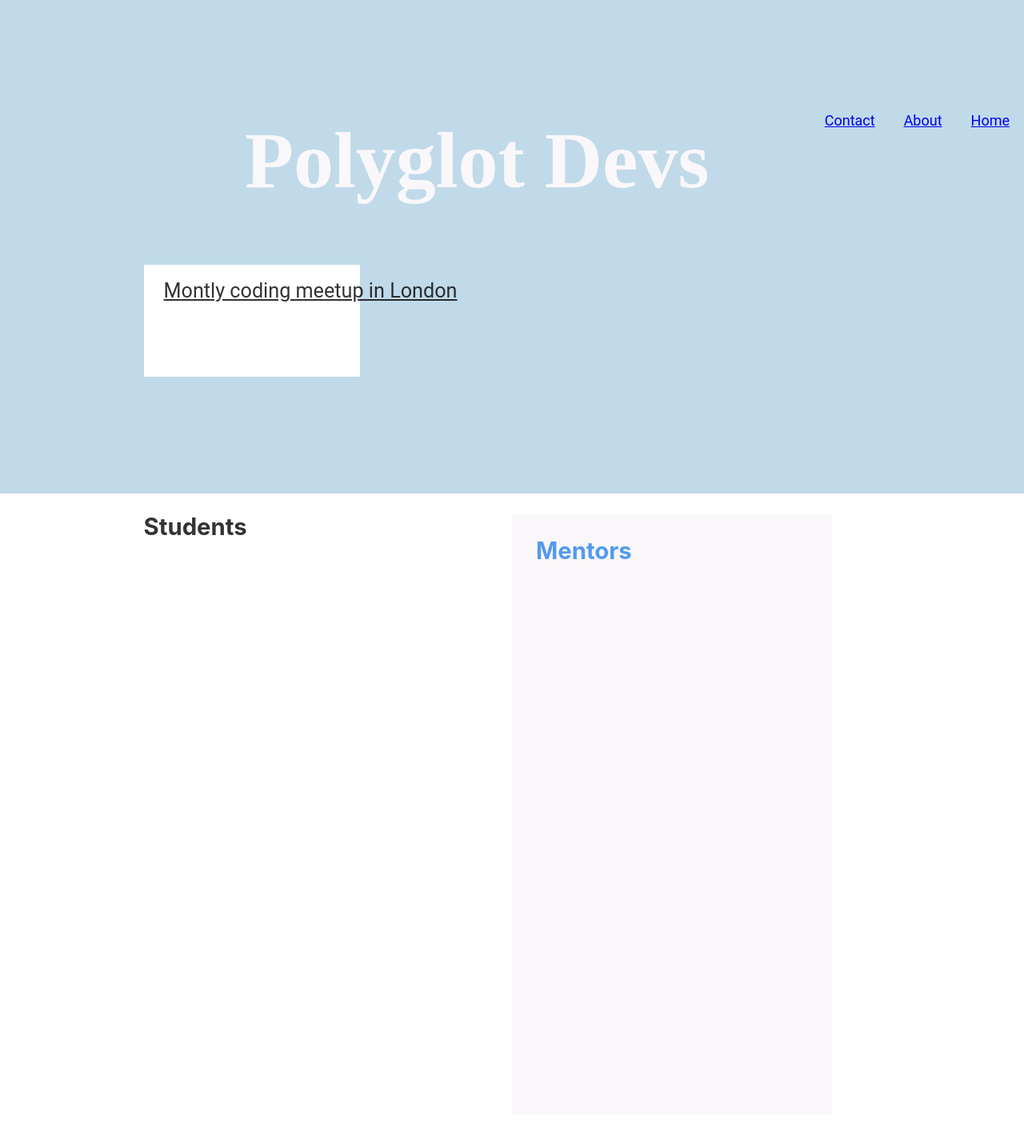
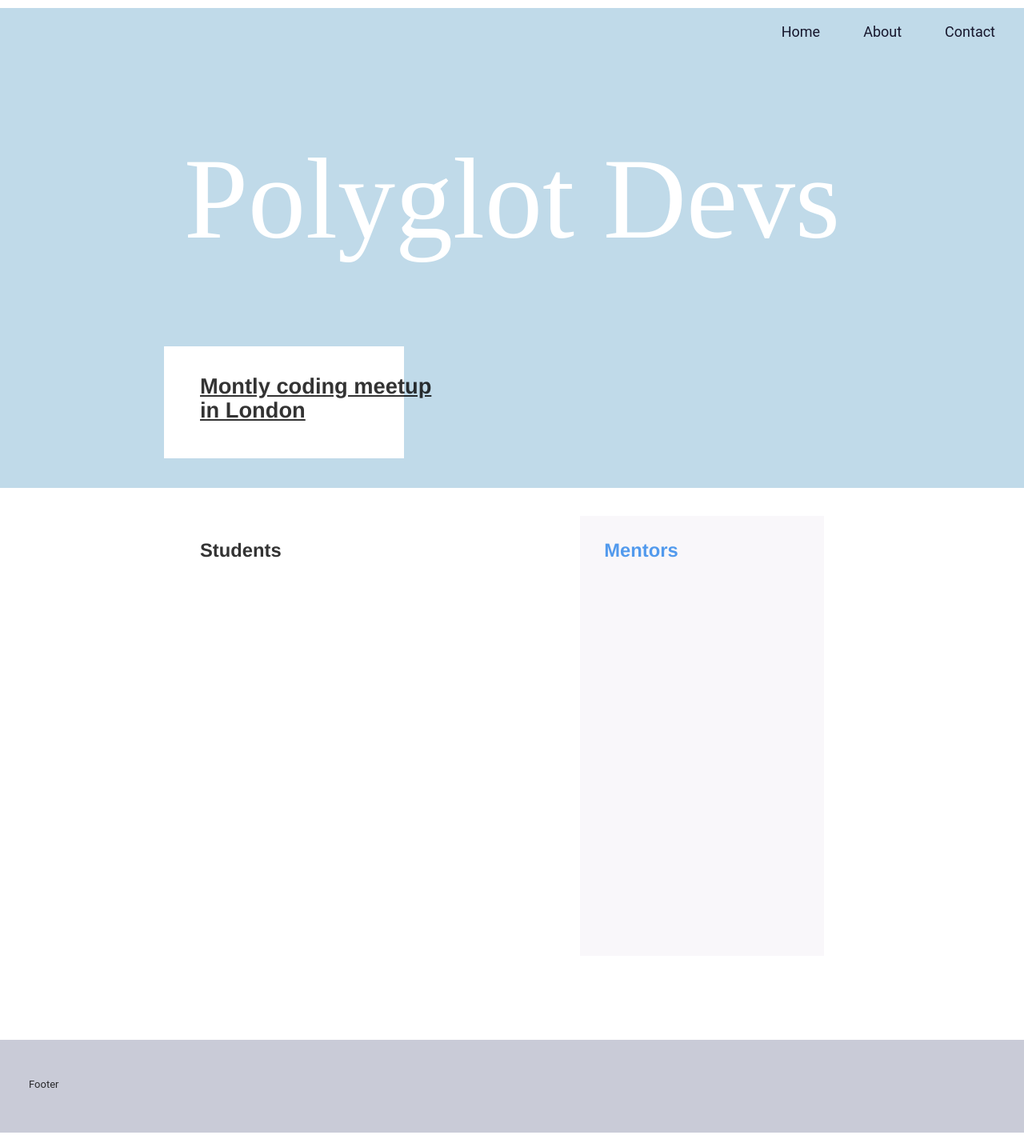
Before and after one commit to PolyglotDevsLondon/marketing-site, a Gatsby site: page / in a window 1280 px wide. Shown: the whole page at 80% size. Built offline with nearby package versions, Linux system fonts and the light colour scheme; Gatsby itself is replaced by a stand-in of ours.

Commit message:
home, about and contact pages + some styling

```diff
--- a/gatsby-config.js
+++ b/gatsby-config.js
@@ -1,6 +1,7 @@
 module.exports = {
   siteMetadata: {
     title: 'Polyglot Devs',
+    description: 'Polyglot Devs marketing site build with Gatsby',
   },
   plugins: [
     'gatsby-plugin-react-helmet',
@@ -10,6 +11,12 @@ module.exports = {
         name: `images`,
         path: `${__dirname}/src/images`,
       },
+    },
+    {
+      resolve: `gatsby-plugin-typography`,
+      options: {
+        pathToConfigModule: `src/utils/typography`,
+      }
     },
     'gatsby-transformer-sharp',
     'gatsby-plugin-sharp',
--- a/package.json
+++ b/package.json
@@ -10,11 +10,14 @@
     "gatsby-plugin-offline": "^2.0.11",
     "gatsby-plugin-react-helmet": "^3.0.0",
     "gatsby-plugin-sharp": "^2.0.7",
+    "gatsby-plugin-typography": "^2.2.5",
     "gatsby-source-filesystem": "^2.0.4",
     "gatsby-transformer-sharp": "^2.1.4",
     "react": "^16.5.1",
     "react-dom": "^16.5.1",
-    "react-helmet": "^5.2.0"
+    "react-helmet": "^5.2.0",
+    "react-typography": "^0.16.18",
+    "typography": "^0.16.18"
   },
   "keywords": [
     "gatsby"
--- /dev/null
+++ b/src/components/footer.js
@@ -0,0 +1,19 @@
+import React from 'react'
+import { Link } from 'gatsby'
+
+const Footer = () => (
+  <div style={{
+    background: '#C9CBD7',
+    fontSize: '13px',
+    marginBottom: '0',
+    paddingTop: '2.5rem',
+    paddingBottom: '1.3rem',
+    paddingLeft: '2rem',
+    maxWidth: '1380px',
+
+}}>
+<p>Footer</p>
+</div>
+)
+
+export default Footer
--- a/src/components/header.css
+++ b/src/components/header.css
@@ -1,51 +1,34 @@
-.title {
-  font-family: "Lobster", cursive;
-  font-size: 100px;
+.header {
+  background-color: #C0DAE9;
+  height: 600px;
+  width: 100%;
 }
 
-.header {
-  padding-top: 120px;
-  padding-bottom: 120px;
+.title {
+  font-family: Lobster, cursive;
+  font-size: 144px;
+  font-weight: lighter;
+  color: #FFFFFF;
+  text-decoration: none;
   text-align: center;
+  padding-top: 160px;
 }
 
 .box-text{
-  text-align: left;
   font-family: Roboto, sans-serif;
-  font-size: 1.4rem;
+  font-size: 1.75rem;
   text-decoration: underline;
   padding-left: 10px;
-  padding-top: 5px;
-
+  padding-top: 20px;
+  margin-left: 20px;
+  white-space: nowrap;
 }
 
 .box-container {
   background-color: #FFF;
-  width: 270px;
+  width: 300px;
   height: 140px;
-  padding: 15px 0 15px 15px;
-  margin-top: 75px;
-  white-space: nowrap;
-
-
+  padding: 15px 0 25px 15px;
+  margin-top: 105px;
+  margin-left: 205px;
 }
-
-.nav-bar a {
-  margin: 10px;
-  padding: 8px;
-  font-family: Roboto, sans-serif;
-  float: right;
-
-
-}
-
-.nav-bar a:hover {
-  color: black;
-  background-color: #AAC9DB;
-
-}
-
-.nav-bar {
-  text-align: right;
-  display: inline;
-}
--- a/src/components/header.js
+++ b/src/components/header.js
@@ -1,44 +1,14 @@
 import React from 'react'
 import { Link } from 'gatsby'
+
 import './header.css'
 
 const Header = ({ siteTitle }) => (
-  <div className="header"
-    style={{
-      background: '#C0DAE9',
-      marginBottom: '1.45rem',
-
-    }}
-  >
-  <div className="nav-bar">
-    <a href="#">Home</a>
-    <a href="#">About</a>
-    <a href="#">Contact</a>
-  </div>
-
-    <div
-      style={{
-        margin: '0 auto',
-        maxWidth: 960,
-        padding: '1.45rem 1.0875rem',
-      }}
-    >
-      <h1 className="title" style={{ margin: 0 }}>
-        <Link
-          to="/"
-          style={{
-            color: '#F9F7FA',
-            textDecoration: 'none',
-          }}
-        >
-
-          {siteTitle}
-        </Link>
-
-      </h1>
-      <div className="box-container">
-      <div className="box-text">Montly coding meetup in London
-      </div>
+  <div className="header">
+      <h1 className="title">Polyglot Devs</h1>
+    <div className="box-container">
+      <div className="box-text">
+        <h2>Montly coding meetup<br />in London</h2>
       </div>
     </div>
   </div>
--- a/src/components/layout.css
+++ b/src/components/layout.css
@@ -1,18 +1,9 @@
-html {
-  font-family: sans-serif;
-  -ms-text-size-adjust: 100%;
-  -webkit-text-size-adjust: 100%;
-}
-body {
-  margin: 0;
-}
 article,
 aside,
 details,
 figcaption,
 figure,
 footer,
-header,
 main,
 menu,
 nav,
@@ -37,31 +28,32 @@ progress {
 template {
   display: none;
 }
+
 a {
   background-color: transparent;
+  padding: 8px;
+  margin: 10px;
   -webkit-text-decoration-skip: objects;
+  color: #16162C;
+  text-decoration: none;
 }
+
 a:active,
 a:hover {
   outline-width: 0;
+  background-color: #AAC9DB;
 }
+
 abbr[title] {
   border-bottom: none;
   text-decoration: underline;
   text-decoration: underline dotted;
 }
-b,
-strong {
-  font-weight: inherit;
-  font-weight: bolder;
-}
+
 dfn {
   font-style: italic;
 }
-h1 {
-  font-size: 2em;
-  margin: .67em 0;
-}
+
 mark {
   background-color: #ff0;
   color: #000;
@@ -110,9 +102,6 @@ select,
 textarea {
   font: inherit;
   margin: 0;
-}
-optgroup {
-  font-weight: 700;
 }
 button,
 input {
@@ -182,31 +171,9 @@ textarea {
   -webkit-appearance: button;
   font: inherit;
 }
-html {
-  font: 112.5%/1.45em georgia, serif;
-  box-sizing: border-box;
-  overflow-y: scroll;
-}
-* {
-  box-sizing: inherit;
-}
-*:before {
-  box-sizing: inherit;
-}
-*:after {
-  box-sizing: inherit;
-}
-body {
-  color: hsla(0, 0%, 0%, 0.8);
-  font-family: georgia, serif;
-  font-weight: normal;
-  word-wrap: break-word;
-  font-kerning: normal;
-  -moz-font-feature-settings: "kern", "liga", "clig", "calt";
-  -ms-font-feature-settings: "kern", "liga", "clig", "calt";
-  -webkit-font-feature-settings: "kern", "liga", "clig", "calt";
-  font-feature-settings: "kern", "liga", "clig", "calt";
-}
+
+
+
 img {
   max-width: 100%;
   margin-left: 0;
@@ -218,57 +185,7 @@ img {
   padding-top: 0;
   margin-bottom: 1.45rem;
 }
-h1 {
-  margin-left: 0;
-  margin-right: 0;
-  margin-top: 0;
-  padding-bottom: 0;
-  padding-left: 0;
-  padding-right: 0;
-  padding-top: 0;
-  margin-bottom: 1.45rem;
-  color: inherit;
-  font-family: -apple-system, BlinkMacSystemFont, Segoe UI, Roboto, Oxygen,
-    Ubuntu, Cantarell, Fira Sans, Droid Sans, Helvetica Neue, sans-serif;
-  font-weight: bold;
-  text-rendering: optimizeLegibility;
-  font-size: 2.25rem;
-  line-height: 1.1;
-}
-h2 {
-  margin-left: 0;
-  margin-right: 0;
-  margin-top: 0;
-  padding-bottom: 0;
-  padding-left: 0;
-  padding-right: 0;
-  padding-top: 0;
-  margin-bottom: 1.45rem;
-  color: inherit;
-  font-family: -apple-system, BlinkMacSystemFont, Segoe UI, Roboto, Oxygen,
-    Ubuntu, Cantarell, Fira Sans, Droid Sans, Helvetica Neue, sans-serif;
-  font-weight: bold;
-  text-rendering: optimizeLegibility;
-  font-size: 1.62671rem;
-  line-height: 1.1;
-}
-h3 {
-  margin-left: 0;
-  margin-right: 0;
-  margin-top: 0;
-  padding-bottom: 0;
-  padding-left: 0;
-  padding-right: 0;
-  padding-top: 0;
-  margin-bottom: 1.45rem;
-  color: inherit;
-  font-family: -apple-system, BlinkMacSystemFont, Segoe UI, Roboto, Oxygen,
-    Ubuntu, Cantarell, Fira Sans, Droid Sans, Helvetica Neue, sans-serif;
-  font-weight: bold;
-  text-rendering: optimizeLegibility;
-  font-size: 1.38316rem;
-  line-height: 1.1;
-}
+
 h4 {
   margin-left: 0;
   margin-right: 0;
@@ -281,7 +198,6 @@ h4 {
   color: inherit;
   font-family: -apple-system, BlinkMacSystemFont, Segoe UI, Roboto, Oxygen,
     Ubuntu, Cantarell, Fira Sans, Droid Sans, Helvetica Neue, sans-serif;
-  font-weight: bold;
   text-rendering: optimizeLegibility;
   font-size: 1rem;
   line-height: 1.1;
@@ -298,7 +214,6 @@ h5 {
   color: inherit;
   font-family: -apple-system, BlinkMacSystemFont, Segoe UI, Roboto, Oxygen,
     Ubuntu, Cantarell, Fira Sans, Droid Sans, Helvetica Neue, sans-serif;
-  font-weight: bold;
   text-rendering: optimizeLegibility;
   font-size: 0.85028rem;
   line-height: 1.1;
@@ -315,7 +230,6 @@ h6 {
   color: inherit;
   font-family: -apple-system, BlinkMacSystemFont, Segoe UI, Roboto, Oxygen,
     Ubuntu, Cantarell, Fira Sans, Droid Sans, Helvetica Neue, sans-serif;
-  font-weight: bold;
   text-rendering: optimizeLegibility;
   font-size: 0.78405rem;
   line-height: 1.1;
@@ -330,18 +244,7 @@ hgroup {
   padding-top: 0;
   margin-bottom: 1.45rem;
 }
-ul {
-  margin-left: 1.45rem;
-  margin-right: 0;
-  margin-top: 0;
-  padding-bottom: 0;
-  padding-left: 0;
-  padding-right: 0;
-  padding-top: 0;
-  margin-bottom: 1.45rem;
-  list-style-position: outside;
-  list-style-image: none;
-}
+
 ol {
   margin-left: 1.45rem;
   margin-right: 0;
@@ -498,18 +401,7 @@ address {
   padding-top: 0;
   margin-bottom: 1.45rem;
 }
-b {
-  font-weight: bold;
-}
-strong {
-  font-weight: bold;
-}
-dt {
-  font-weight: bold;
-}
-th {
-  font-weight: bold;
-}
+
 li {
   margin-bottom: calc(1.45rem / 2);
 }
@@ -518,6 +410,7 @@ ol li {
 }
 ul li {
   padding-left: 0;
+  margin-right: 1rem;
 }
 li > ol {
   margin-left: 1.45rem;
--- a/src/components/layout.js
+++ b/src/components/layout.js
@@ -1,10 +1,15 @@
 import React from 'react'
 import PropTypes from 'prop-types'
 import Helmet from 'react-helmet'
-import { StaticQuery, graphql } from 'gatsby'
+import { StaticQuery, Link, graphql } from 'gatsby'
 
 import Header from './header'
+import Navbar from './navbar'
+import Footer from './footer'
+
+
 import './layout.css'
+import './header.css'
 
 
 const Layout = ({ children }) => (
@@ -23,23 +28,21 @@ const Layout = ({ children }) => (
         <Helmet
           title={data.site.siteMetadata.title}
           meta={[
-            { name: 'description', content: 'Sample' },
-            { name: 'keywords', content: 'sample, something' },
+            { name: 'description', content: 'Polyglot Devs Marketing Site' },
+            { name: 'keywords', content: 'polyglot, devs, marketing, site, react, gatsby' },
           ]}
         >
           <html lang="en" />
         </Helmet>
+        <Navbar />
         <Header siteTitle={data.site.siteMetadata.title} />
-        <div
-          style={{
-            margin: '0 auto',
-            maxWidth: 960,
-            padding: '0px 1.0875rem 1.45rem',
-            paddingTop: 0,
-          }}
-        >
-          {children}
+
+        <div>
+
+            {children}
+
         </div>
+        <Footer />
       </>
     )}
   />
--- /dev/null
+++ b/src/components/navbar.js
@@ -0,0 +1,25 @@
+import React from 'react'
+import { Link } from 'gatsby'
+
+
+const Navbar = () => (
+  <div style={{
+    paddingTop: '10px',
+  }}>
+  <nav>
+    <ul style={{
+      listStyle: 'none',
+      display: 'flex',
+      justifyContent: 'space-evenly',
+      marginTop: '15px',
+      float: 'right',
+      }}>
+      <li><Link to="/">Home</Link></li>
+      <li><Link to="/about">About</Link></li>
+      <li><Link to="/contact">Contact</Link></li>
+    </ul>
+  </nav>
+  </div>
+)
+
+export default Navbar
--- /dev/null
+++ b/src/pages/about.css
@@ -0,0 +1,4 @@
+.about-container {
+    height: 600px;
+    width: 100%;
+}
--- a/src/pages/index.css
+++ b/src/pages/index.css
@@ -1,19 +1,26 @@
 .main-content {
+  background: #FFFFFF;
   display: flex;
 }
 
 .students {
+  background-color: #FFF;
   width: 50%;
+  padding-top: 30px;
+  margin-top: 35px;
+  margin-left: 250px;
 }
 
 .mentors {
-  width: 50%;
   background-color: #F9F7FA;
   padding: 30px 0 0 30px;
   width: 400px;
-  height: 750px;
+  height: 550px;
+  margin-bottom: 105px;
+  margin-top: 35px;
+  margin-right: 250px;
 }
 
-.mentors h2 {
+.mentors h3 {
   color: #529AED;
 }
--- a/src/pages/index.js
+++ b/src/pages/index.js
@@ -1,18 +1,23 @@
 import React from 'react'
 import { Link } from 'gatsby'
+import Header from '../components/header'
+import Layout from '../components/layout'
+import Navbar from '../components/navbar'
+import Image from '../components/image'
 
-import Layout from '../components/layout'
-import Image from '../components/image'
 import './index.css'
+
 
 const IndexPage = () => (
   <Layout>
-  <div className="main-content">
-    <div className="students"><h2>Students</h2></div>
-    <div className="mentors"><h2>Mentors</h2></div>
-  </div>
-
-
+    <div className="main-content">
+      <div className="students">
+        <h3>Students</h3>
+      </div>
+      <div className="mentors">
+        <h3>Mentors</h3>
+        </div>
+      </div>
   </Layout>
 )
 
--- /dev/null
+++ b/src/utils/typography.js
@@ -0,0 +1,19 @@
+import Typography from "typography"
+
+const typography = new Typography({
+  baseFontSize: "18px",
+  baseLineHeight: 1.666,
+  headerFontFamily: [
+    "Avenir Next",
+    "Helvetica Neue",
+    "Segoe UI",
+    "Helvetica",
+    "Arial",
+    "Lobster",
+    "Roboto",
+    "sans-serif",
+  ],
+  bodyFontFamily: ["Roboto", "serif"],
+})
+
+export default typography
```
Also changed, not shown: src/pages/about.js (added, +17 -0 lines), src/pages/contact.js (added, +17 -0 lines), src/pages/page-2.js (deleted, +0 -14 lines), gatsby-browser.js (line endings or trailing spaces), src/images/Vector_4.svg (added), src/pages/index.html (deleted), 1 other file.
